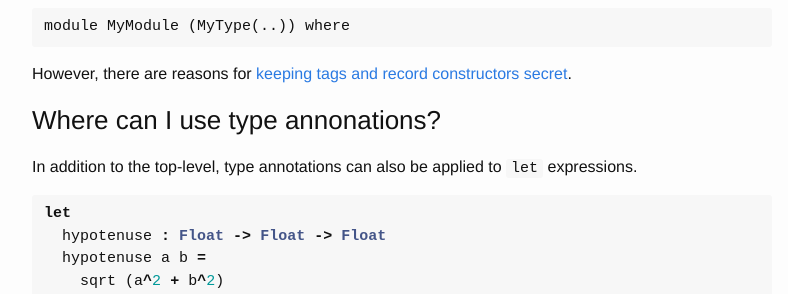
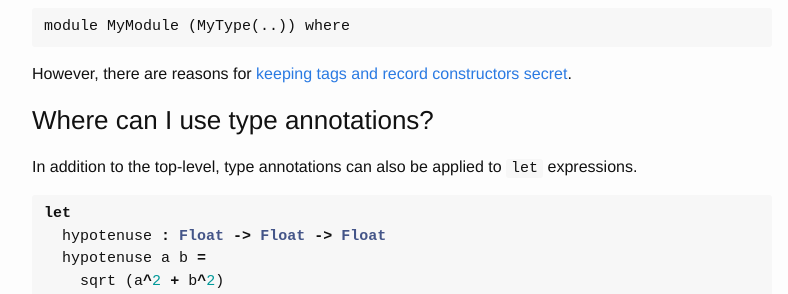
Before and after one commit to gunnarahlberg/elm-faq, a Jekyll site: the page built from index.md, in a window 1280 px wide and 900 px high, scrolled down 3097 px. Shown: the part 155-449 px from the top of the window, without its empty margins (238-1026 px from the left). Built offline with Jekyll 4.4.1, drawn with Linux system fonts in a browser that asks for light colours.

Commit message:
Another typo.

```diff
--- a/index.md
+++ b/index.md
@@ -126,7 +126,7 @@ Simillarly, the module itself must export the constructors.
 
 However, there are reasons for [keeping tags and record constructors secret](http://package.elm-lang.org/help/design-guidelines#keep-tags-and-record-constructors-secret).
 
-### Where can I use type annonations?
+### Where can I use type annotations?
 
 In addition to the top-level, type annotations can also be applied to `let` expressions.
 
```
